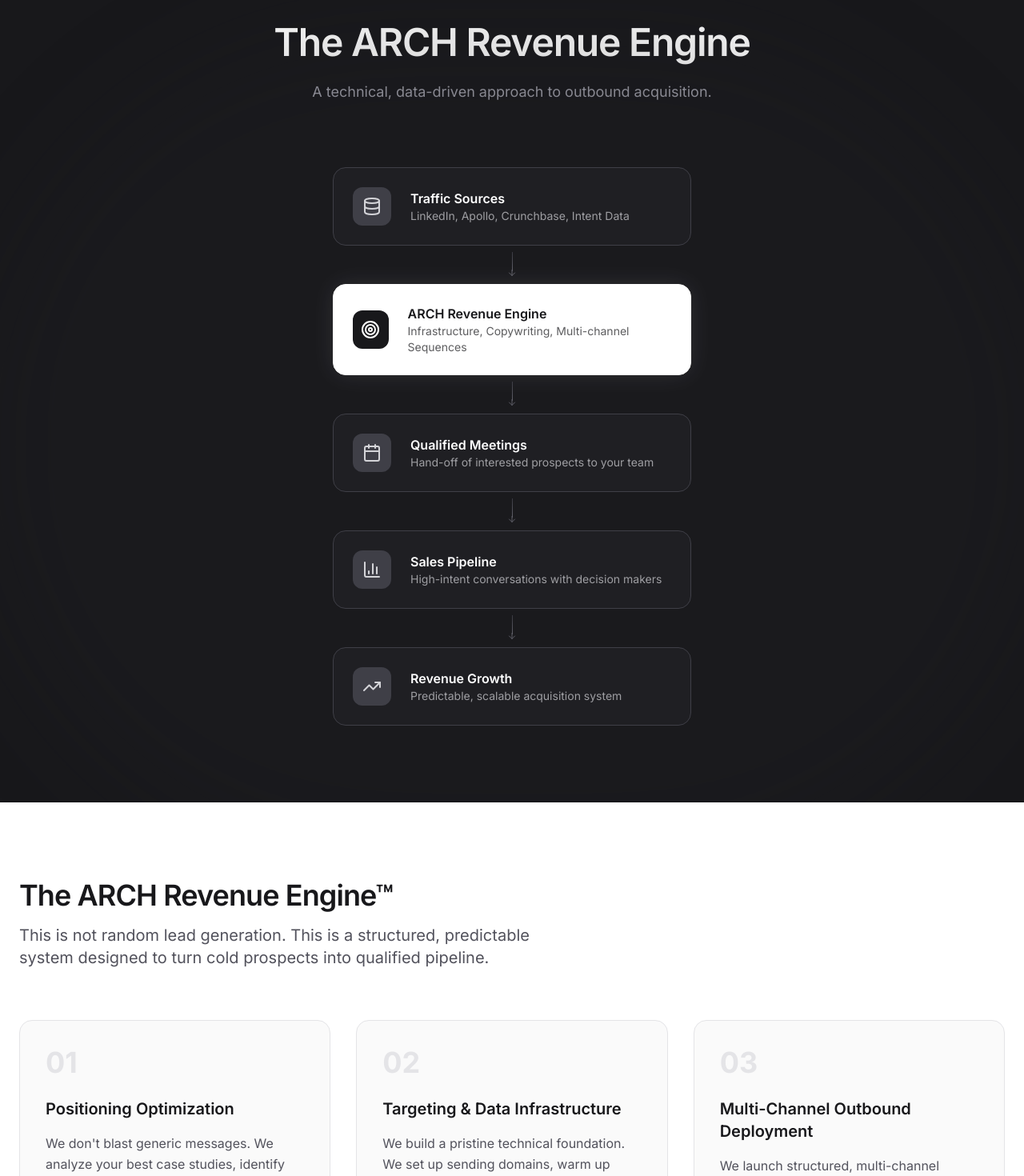
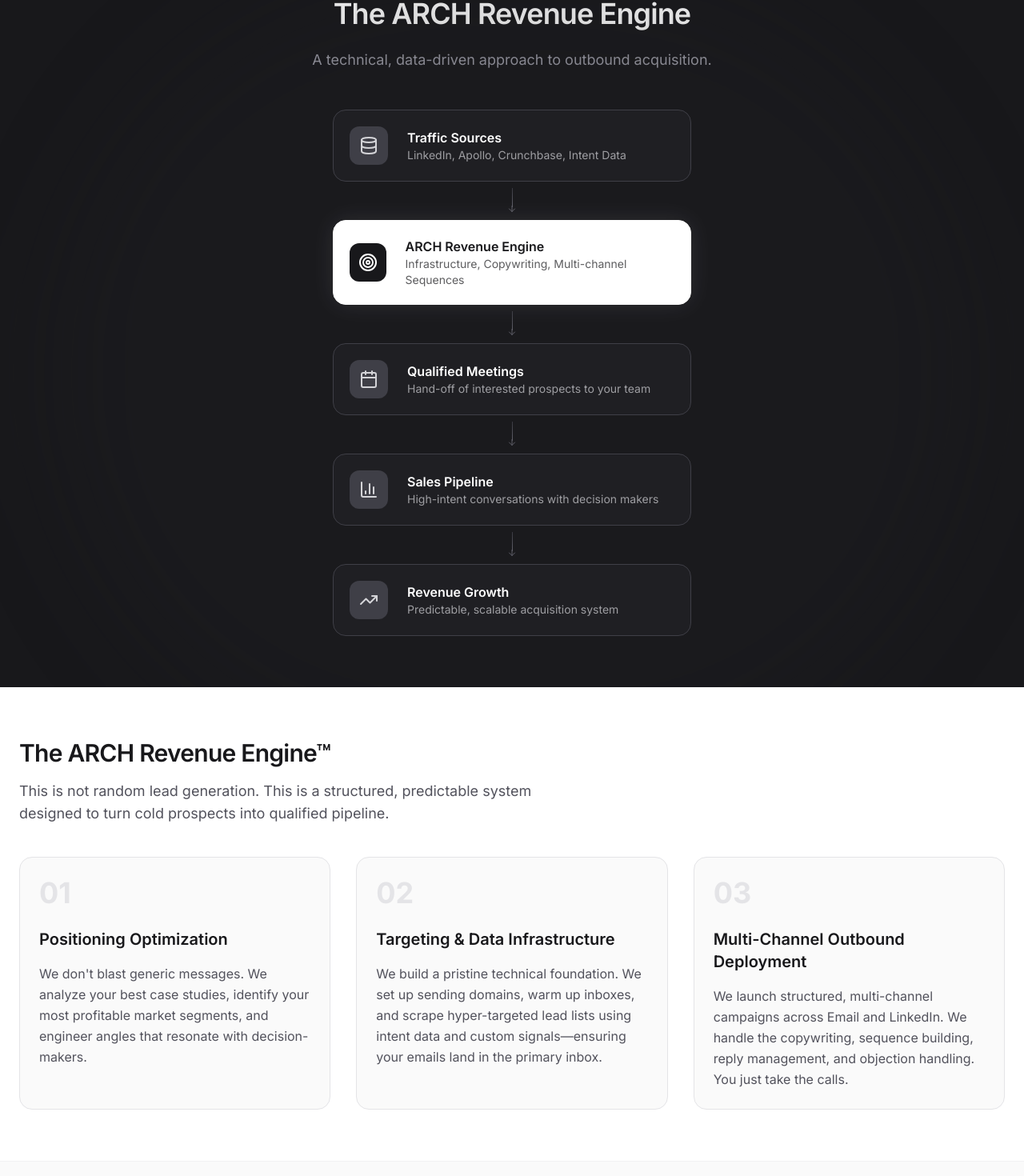
Before and after one commit to shivamsharma-3/arch-revenues, a Next.js app: page / in a window 1280 px wide. Shown: the part 2091-3561 px from the top of the page at 80% size. Built offline with nearby package versions, Linux system fonts and the light colour scheme.

Commit message:
Final-Book call update

```diff
--- a/app/strategy-call/page.tsx
+++ b/app/strategy-call/page.tsx
@@ -24,7 +24,7 @@ export default function StrategyCallPage() {
           <div className="max-w-6xl mx-auto">
             <div className="grid md:grid-cols-[1fr_1.5fr] gap-16 items-start">
 
-              <div className="bg-zinc-50 border border-zinc-200 rounded-3xl p-8 md:p-12 sticky top-32">
+              <div className="bg-zinc-50 border border-zinc-200 rounded-3xl p-8 md:p-12 md:sticky md:top-32">
                 <h2 className="text-2xl font-semibold text-zinc-900 mb-8">What Happens Next</h2>
 
                 <ul className="space-y-8">
--- a/components/Positioning.tsx
+++ b/components/Positioning.tsx
@@ -20,19 +20,19 @@ export function Positioning() {
   ];
 
   return (
-    <section id="system" className="py-24 px-6 bg-white border-b border-zinc-200/50">
+    <section id="system" className="py-16 px-6 bg-white border-b border-zinc-200/50">
       <div className="max-w-7xl mx-auto">
         <motion.div
           initial={{ opacity: 0, y: 20 }}
           whileInView={{ opacity: 1, y: 0 }}
           viewport={{ once: true }}
           transition={{ duration: 0.5 }}
-          className="mb-16"
+          className="mb-10"
         >
-          <h2 className="text-3xl md:text-4xl font-semibold tracking-tight text-zinc-900 max-w-2xl mb-4">
+          <h2 className="text-2xl md:text-3xl font-semibold tracking-tight text-zinc-900 max-w-2xl mb-4">
             The ARCH Revenue Engine™
           </h2>
-          <p className="text-xl text-zinc-600 max-w-2xl">
+          <p className="text-lg text-zinc-600 max-w-2xl">
             This is not random lead generation. This is a structured, predictable system designed to turn cold prospects into qualified pipeline.
           </p>
         </motion.div>
@@ -45,7 +45,7 @@ export function Positioning() {
               whileInView={{ opacity: 1, y: 0 }}
               viewport={{ once: true }}
               transition={{ duration: 0.5, delay: index * 0.1 }}
-              className="bg-zinc-50 border border-zinc-200 p-8 rounded-2xl"
+              className="bg-zinc-50 border border-zinc-200 p-6 rounded-2xl"
             >
               <div className="text-4xl font-bold text-zinc-200 mb-6">0{index + 1}</div>
               <h3 className="text-xl font-semibold text-zinc-900 mb-4">{step.title}</h3>
--- a/components/SystemDiagram.tsx
+++ b/components/SystemDiagram.tsx
@@ -34,16 +34,16 @@ export function SystemDiagram() {
   ];
 
   return (
-    <section className="py-24 px-6 bg-zinc-900 text-white overflow-hidden">
-      <div className="max-w-4xl mx-auto">
+    <section className="py-16 px-6 bg-zinc-900 text-white overflow-hidden">
+      <div className="max-w-3xl mx-auto">
         <motion.div
           initial={{ opacity: 0, y: 20 }}
           whileInView={{ opacity: 1, y: 0 }}
           viewport={{ once: true }}
           transition={{ duration: 0.8 }}
-          className="text-center mb-20"
+          className="text-center mb-12"
         >
-          <h2 className="text-3xl md:text-5xl font-semibold tracking-tight mb-6">
+          <h2 className="text-2xl md:text-4xl font-semibold tracking-tight mb-6">
             The ARCH Revenue Engine
           </h2>
           <p className="text-zinc-400 text-lg max-w-2xl mx-auto">
@@ -59,7 +59,7 @@ export function SystemDiagram() {
                 whileInView={{ opacity: 1, scale: 1 }}
                 viewport={{ once: true }}
                 transition={{ duration: 0.5, delay: index * 0.1 }}
-                className={`w-full max-w-md p-6 rounded-2xl border ${
+                className={`w-full max-w-md p-5 rounded-2xl border ${
                   step.highlight
                     ? 'bg-white text-zinc-900 border-white shadow-[0_0_30px_rgba(255,255,255,0.1)]'
                     : 'bg-zinc-800/50 border-zinc-700 text-zinc-300'
```
